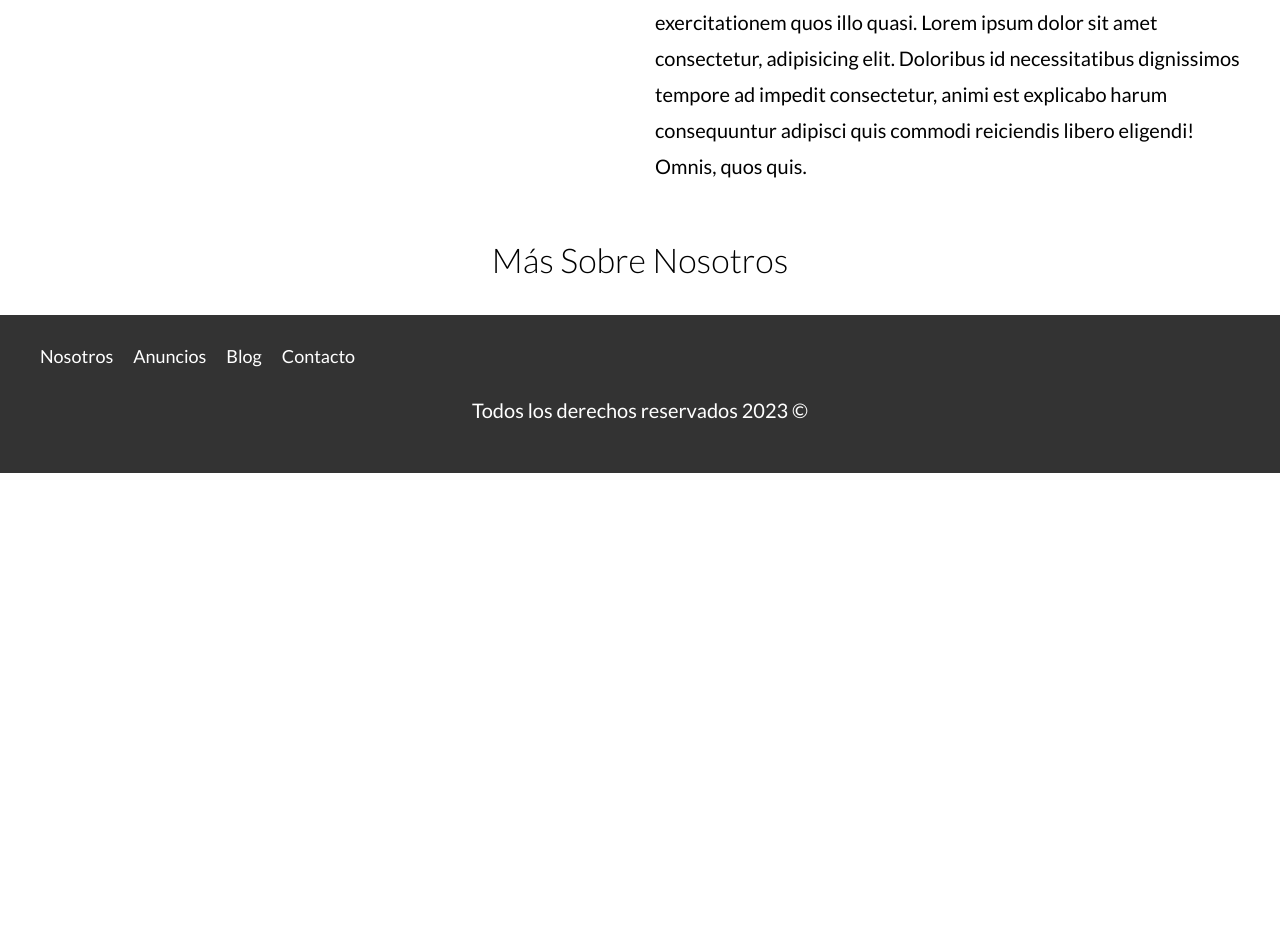
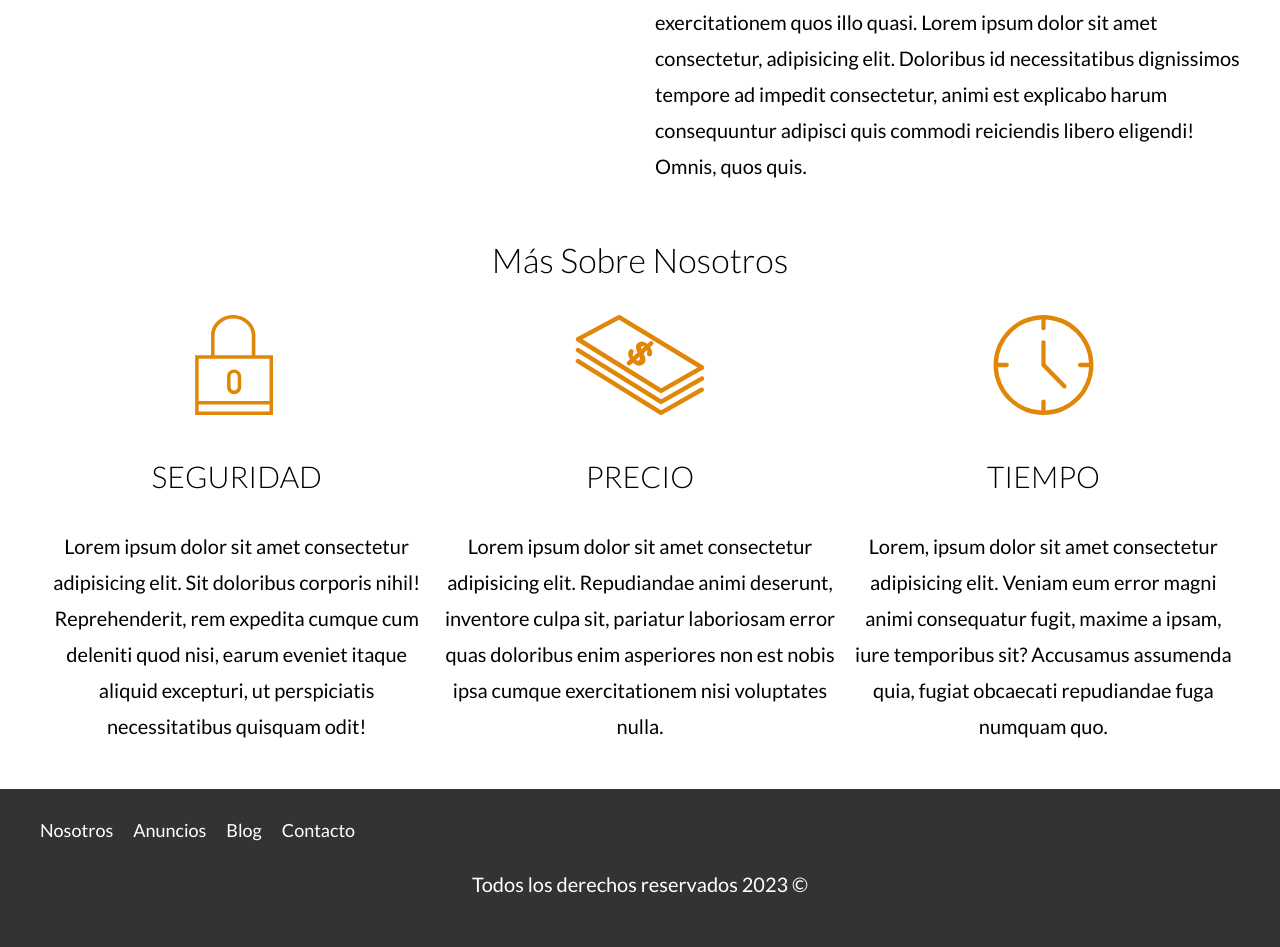
Before and after one commit to AleGDom/bienes_raices, a PHP site: page /nosotros.html in a window 1280 px wide. Shown: the part 749-1696 px from the top of the page. Before the commit the page ends 1222 px from the top, so only its background shows below. Run offline with PHP 8.4, Linux system fonts and the light colour scheme.

Commit message:
Finalizacion de NOSOTROS y previo de la seccion de ANUNCIOS

```diff
--- a/nosotros.html
+++ b/nosotros.html
@@ -44,8 +44,25 @@
             </div>
         </div>
     </main>
-    <section>
+    <section class="contenedor seccion">
         <h2>Más Sobre Nosotros</h2>
+        <div class="iconos-nosotros">
+            <div class="icono">
+                <img src="build/img/icono1.svg" alt="icono seguridad">
+                <h3>Seguridad</h3>
+                <p>Lorem ipsum dolor sit amet consectetur adipisicing elit. Sit doloribus corporis nihil! Reprehenderit, rem expedita cumque cum deleniti quod nisi, earum eveniet itaque aliquid excepturi, ut perspiciatis necessitatibus quisquam odit!</p>
+            </div>
+            <div class="icono">
+                <img src="build/img/icono2.svg" alt="icono precio">
+                <h3>Precio</h3>
+                <p>Lorem ipsum dolor sit amet consectetur adipisicing elit. Repudiandae animi deserunt, inventore culpa sit, pariatur laboriosam error quas doloribus enim asperiores non est nobis ipsa cumque exercitationem nisi voluptates nulla.</p>
+            </div>
+            <div class="icono">
+                <img src="build/img/icono3.svg" alt="icono tiempo">
+                <h3>Tiempo</h3>
+                <p>Lorem, ipsum dolor sit amet consectetur adipisicing elit. Veniam eum error magni animi consequatur fugit, maxime a ipsam, iure temporibus sit? Accusamus assumenda quia, fugiat obcaecati repudiandae fuga numquam quo.</p>
+            </div>
+        </div>
     </section>
 
     <footer class="footer seccion">
--- a/src/scss/app.scss
+++ b/src/scss/app.scss
@@ -17,4 +17,4 @@
 
 //NOSOTROS
 
-@import 'layout/nosotros';
+@import 'internas/nosotros';
--- a/src/scss/base/_globales.scss
+++ b/src/scss/base/_globales.scss
@@ -15,8 +15,9 @@ p {
     font-size: 2rem;
 }
 .contenedor {
-    width: 95%;
-    max-width: 120rem;
+    // width: 95%;
+    // max-width: 120rem;
+    width: min(120rem,95%);
     margin: 0 auto;
 }
 
```
Also changed, not shown: build/css/app.css, src/scss/internas/_nosotros.scss (renamed from src/scss/layout/_nosotros.scss), 1 other file.
